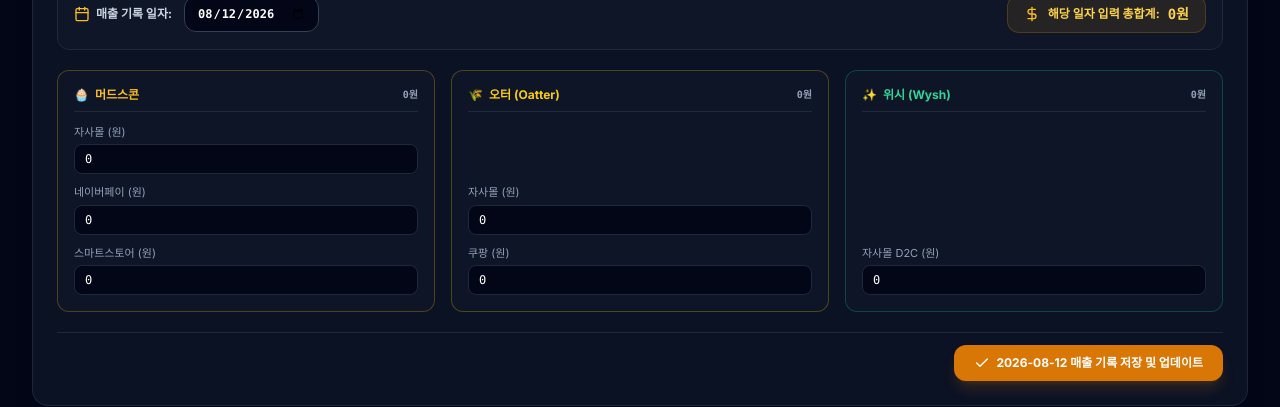
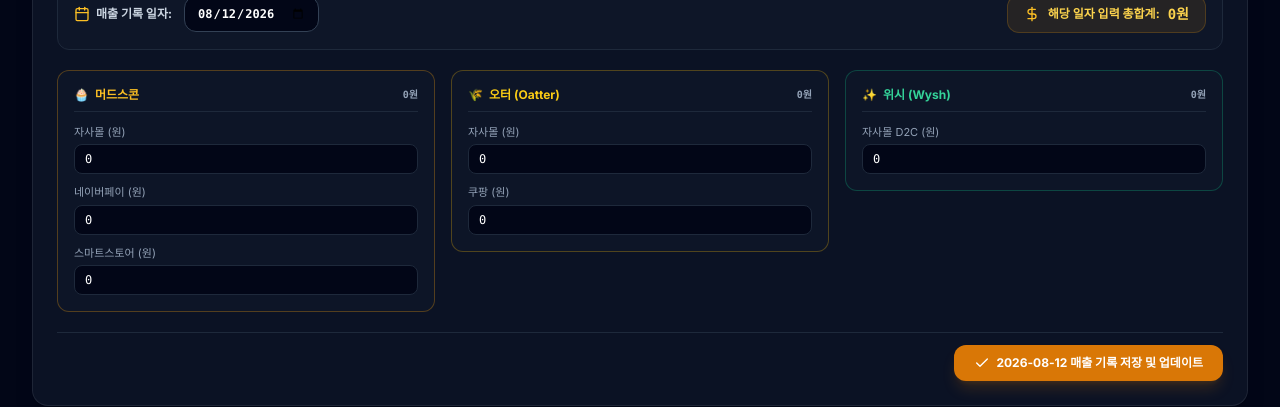
Before and after one commit to junghongseo/mudscone_dashboard, a React (Vite) app: page / in a window 1280 px wide. Both pictures are taken after a click on the button "매출 장부". Shown: the part 321-728 px from the top of the page. Built offline with nearby package versions, Linux system fonts and the light colour scheme; no server answers; the database is empty.

Commit message:
style: Top-align input fields across brand cards in RevenueLedger

```diff
--- a/src/components/revenue/RevenueLedger.tsx
+++ b/src/components/revenue/RevenueLedger.tsx
@@ -216,10 +216,10 @@ export const RevenueLedger: React.FC<RevenueLedgerProps> = ({
             </div>
           </div>
 
-          {/* Structured Brand Cards Grid (3 Active Brand Cards) */}
-          <div className="grid grid-cols-1 md:grid-cols-3 gap-4">
+          {/* Structured Brand Cards Grid (3 Active Brand Cards - Top Aligned) */}
+          <div className="grid grid-cols-1 md:grid-cols-3 gap-4 items-start">
             {/* Brand Card 1: Mud Scone */}
-            <div className="p-4 rounded-xl bg-slate-900/70 border border-amber-500/30 space-y-3 flex flex-col justify-between">
+            <div className="p-4 rounded-xl bg-slate-900/70 border border-amber-500/30 space-y-3 flex flex-col justify-start">
               <div className="flex items-center justify-between border-b border-slate-800 pb-2">
                 <span className="text-xs font-bold text-amber-400 flex items-center gap-1.5">
                   <span>🧁</span> 머드스콘
@@ -260,7 +260,7 @@ export const RevenueLedger: React.FC<RevenueLedgerProps> = ({
             </div>
 
             {/* Brand Card 2: Oatter */}
-            <div className="p-4 rounded-xl bg-slate-900/70 border border-yellow-500/30 space-y-3 flex flex-col justify-between">
+            <div className="p-4 rounded-xl bg-slate-900/70 border border-yellow-500/30 space-y-3 flex flex-col justify-start">
               <div className="flex items-center justify-between border-b border-slate-800 pb-2">
                 <span className="text-xs font-bold text-yellow-400 flex items-center gap-1.5">
                   <span>🌾</span> 오터 (Oatter)
@@ -292,7 +292,7 @@ export const RevenueLedger: React.FC<RevenueLedgerProps> = ({
             </div>
 
             {/* Brand Card 3: Wysh */}
-            <div className="p-4 rounded-xl bg-slate-900/70 border border-emerald-500/30 space-y-3 flex flex-col justify-between">
+            <div className="p-4 rounded-xl bg-slate-900/70 border border-emerald-500/30 space-y-3 flex flex-col justify-start">
               <div className="flex items-center justify-between border-b border-slate-800 pb-2">
                 <span className="text-xs font-bold text-emerald-400 flex items-center gap-1.5">
                   <span>✨</span> 위시 (Wysh)
```
